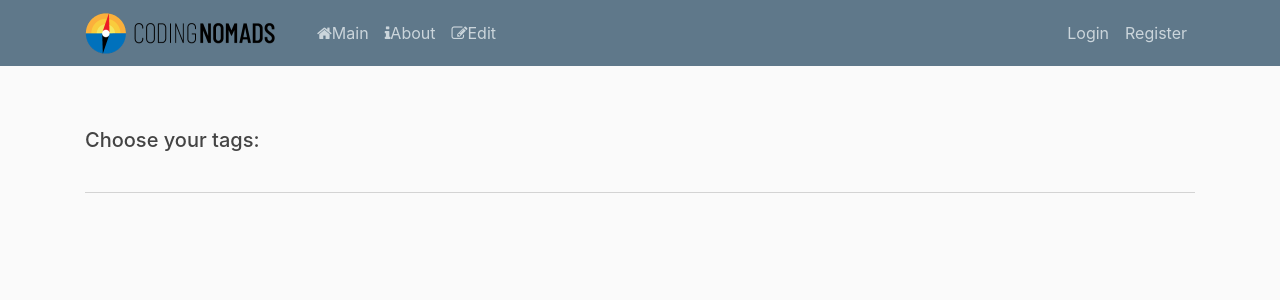
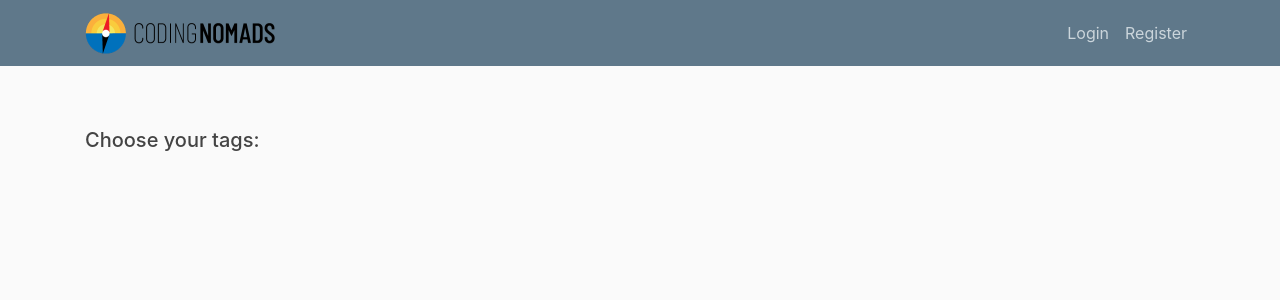
Before and after one commit to mingyyy/project_portfolio, a Django app: page / in a window 1280 px wide. Shown: the top 300 px of the page. Run offline with Django 3.2, Linux system fonts and the light colour scheme; data that the repository does not hold is empty; some libraries are stand-ins or nearby versions.

Commit message:
Change in nav bar

```diff
--- a/app_port/templates/base.html
+++ b/app_port/templates/base.html
@@ -23,9 +23,8 @@
                 <ul class="navbar-nav align-items-end mr-auto">
                   <div class="collapse navbar-collapse" id="navbarToggle">
                     <div class="navbar-nav mr-auto">
-                          <li class="nav-item"><a class="nav-item nav-link" href="{% url 'app_port:main' %}"><span class="fa fa-home"></span>Main</a></li>
-                          <li class="nav-item"><a class="nav-item nav-link" href="#"><span class="fa fa-info"></span>About</a></li>
-                          <li class="nav-item"><a class="nav-item nav-link" href="{% url 'app_port:edit'%}"><span class="fa fa-edit"></span>Edit</a></li>
+                          <!--<li class="nav-item"><a class="nav-item nav-link" href="#"><span class="fa fa-info"></span>About</a></li>-->
+                          <!--<li class="nav-item"><a class="nav-item nav-link" href="{% url 'app_port:edit'%}"><span class="fa fa-edit"></span>Edit</a></li>-->
                     </div>
                     </li>
                    </div>
@@ -33,8 +32,9 @@
                 <!--display on the right-->
                 <div class="navbar-nav">
                     {% if user.is_authenticated %}
+                  <li class="nav-item"><a class="nav-item nav-link" href="{% url 'app_port:main' %}"><span class="fa fa-home"></span>Main</a></li>
+                  <a class="nav-item nav-link" href="{% url 'app_port:edit'%}"><span class="fa fa-edit"><strong>Hello, {{user.username}}!</strong></a>
                   <a class="nav-item nav-link" href="{% url 'app_user:logout' %}">Log out</a>
-                  <a class="nav-item nav-link" href="#"><strong>Hello, {{user.username}}!</strong></a>
                     {% else %}
                   <a class="nav-item nav-link" href="{% url 'app_user:login' %}">Login</a>
                   <a class="nav-item nav-link" href="{% url 'app_user:register' %}">Register</a>
--- a/app_port/templates/main.html
+++ b/app_port/templates/main.html
@@ -40,7 +40,7 @@
 <div class="container weeks">
 
     <div class="row">
-    <div class="col-12" style="background-color:LightGray;">
+    <div class="col-12" style="background-color:transparent;">
 
           <div class="row">
           {% if choices %}
@@ -48,7 +48,7 @@
                 {% for person in chosen%}
                     {%for p in person %}
 
-                    <div class="col" style="background-color:transparent;">
+                    <div class="col" style="background-color:transparent; width:200px">
                               <div class="card" style="width:200px"><div class="text-center">
                                 <img class="rounded-circle" src="{{p.picture.url}}" alt="Card image" style="width:80%"></div>
                                 <div class="card-body">
@@ -67,7 +67,7 @@
 
              {% for p in profile %}
 
-                    <div class="col" style="background-color:black;">
+                    <div class="col" style="background-color:LightGray; ">
                               <div class="card" style="width:200px"><div class="text-center">
                                 <img class="rounded-circle" src="{{p.picture.url}}" alt="Card image" style="width:80%"></div>
                                 <div class="card-body">
--- a/app_port/views.py
+++ b/app_port/views.py
@@ -105,9 +105,11 @@ def edit(request):
 
     if request.method == 'POST':
         print(request.POST)
-        save_profile(request, user)
+        print(request.FILES)
 
         if "delete_channel" in request.POST:
+            save_profile(request, user)
+
             delete_list= request.POST.getlist("delete")
             for item in delete_list:
                 if item[0:4] == "chan":
@@ -115,6 +117,8 @@ def edit(request):
                     Channel.objects.filter(id=channelID).delete()
 
         elif "delete_project" in request.POST:
+            save_profile(request, user)
+
             delete_list= request.POST.getlist("delete")
             for item in delete_list:
                 if item[0:4] == "proj":
@@ -123,9 +127,13 @@ def edit(request):
 
 
         elif "new_channel" in request.POST:
+            save_profile(request, user)
+
             Channel.objects.create(name="Channel name", url="www.your-url-goes-here.com", userID=user)
 
         elif "new_project" in request.POST:
+            save_profile(request, user)
+
             Project.objects.create(name="New Project Title", description="Type your description here.", userID=user,
                                    url = "www.your-url-goes-here.com")
 
```
Also changed, not shown: app_port/templates/edit.html (+5 -4 lines).
